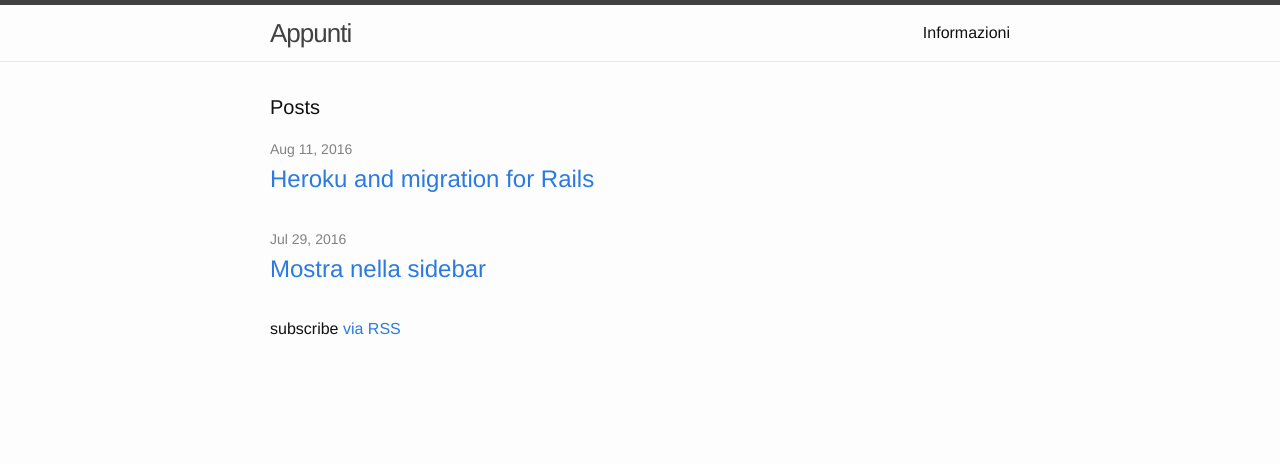
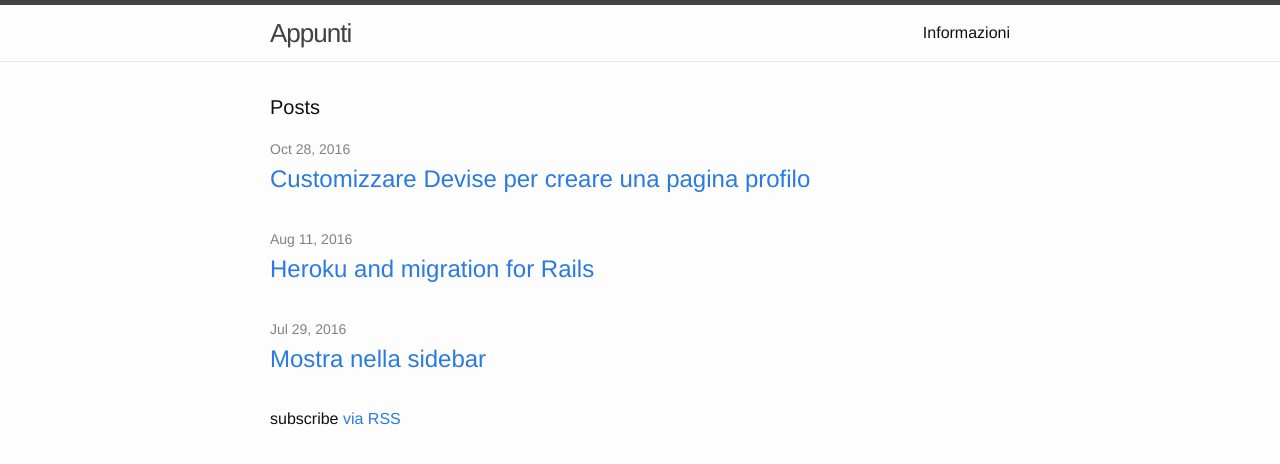
Before and after one commit to descovi/simonini.github.io, a Jekyll site: the page built from index.html, in a window 1280 px wide. Shown: the top 464 px of the page. Built offline with Jekyll 4.4.1, drawn with Linux system fonts in a browser that asks for light colours.

Commit message:
Customizzazione di Devise

```diff
--- a/_drafts/devise-multimodel-registration-path.md
+++ b/_posts/2016-10-28-devise-multimodel-registration-path.md
@@ -1,6 +1,7 @@
 ---
 layout: post
-title: devise-multimodel-registration-path
+title: Customizzare Devise per creare una pagina profilo
+categories: rails ruby devise
 ---
 
 # Vantaggi e svantaggi nell'uso di Devise e personalizzazione del comportamento
```
Also changed, not shown: other parts of _posts/2016-10-28-devise-multimodel-registration-path.md (+1 -1 lines).
